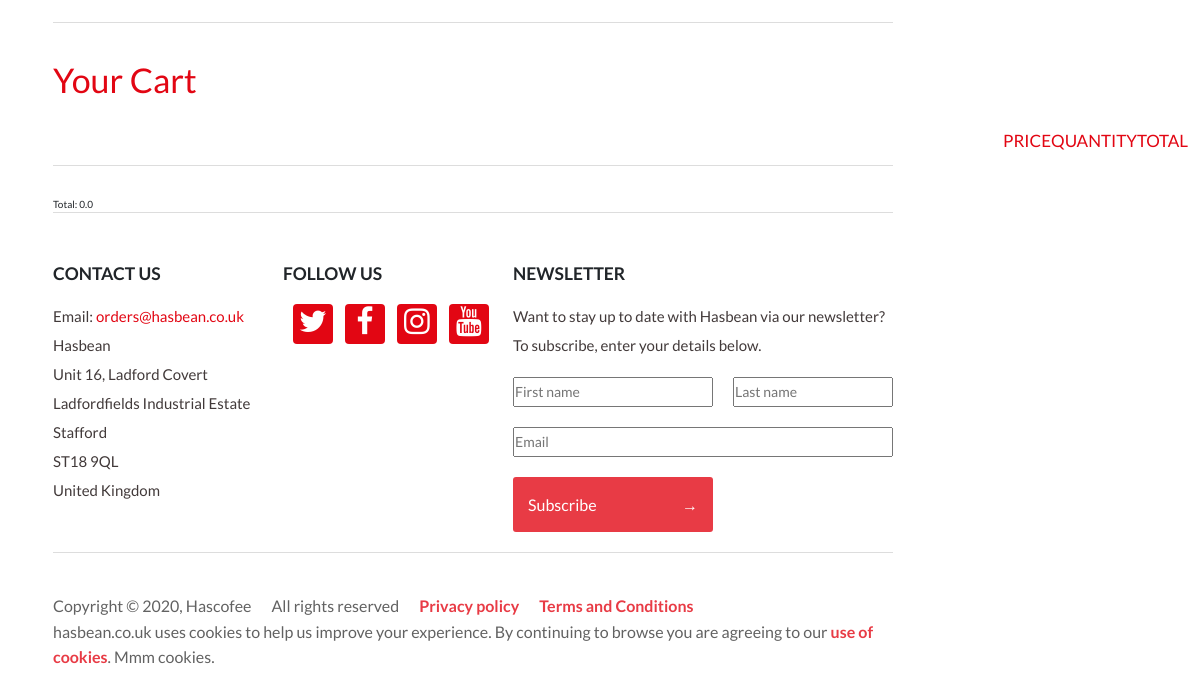
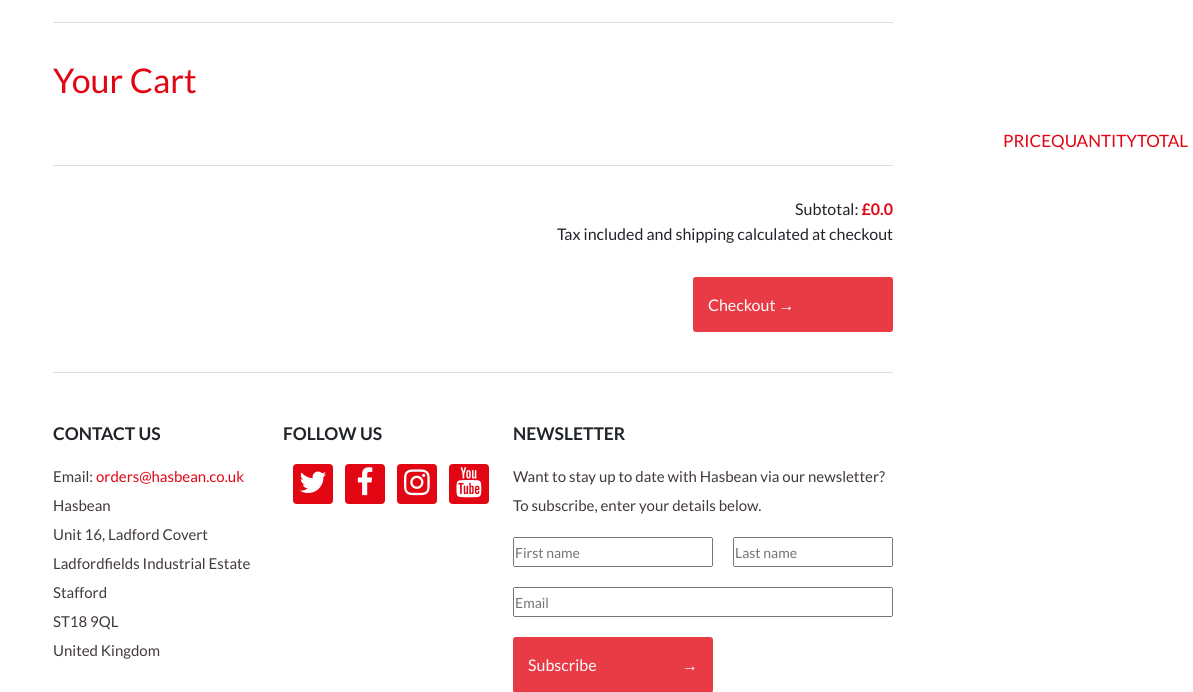
Before and after one commit to funkhizz/hascoffee, a Django app: page /cart/ in a window 1440 px wide. Shown: the part 163-855 px from the top of the page, without its empty margins (247-1440 px from the left). Before the commit the page ends 827 px from the top, so only its background shows below. Run offline with Django 3.2, Linux system fonts and the light colour scheme; data comes from the database, SQL or seed files in the repository; data that the repository does not hold is empty; some libraries are stand-ins or nearby versions.

Commit message:
all works great

```diff
--- a/static_project/css/cart_home.css
+++ b/static_project/css/cart_home.css
@@ -104,3 +104,22 @@
     font-size: 2rem;
     cursor: pointer;
 }
+
+.cart_total {
+    font-size: 1.6rem;
+    display: grid;
+    justify-items: end;
+    margin-bottom: 3rem;
+}
+
+.checkout {
+    margin-bottom: 4rem;
+    display: grid;
+    justify-content: end;
+    color: white;
+}
+
+.btn-checkout:hover {
+    color: white;
+    text-decoration: none;
+}
--- a/templates/cart_home.html
+++ b/templates/cart_home.html
@@ -72,7 +72,15 @@
                 </div>
                 {% endfor %}
             </div>
-            <div class="cart_total">Total: {{cart.total}}</div>
+            <div class="cart_total">
+                <div>Subtotal: <span style="color:#e20613; font-weight:bolder;">£{{cart.total}}</span></div>
+                <div>Tax included and shipping calculated at checkout</div>
+            </div>
+            <div class="checkout">
+                <a href="" class="news-button btn-checkout">
+                    Checkout &rarr;
+                </a>
+            </div>
         </div>
     </div>
 </div>
```
